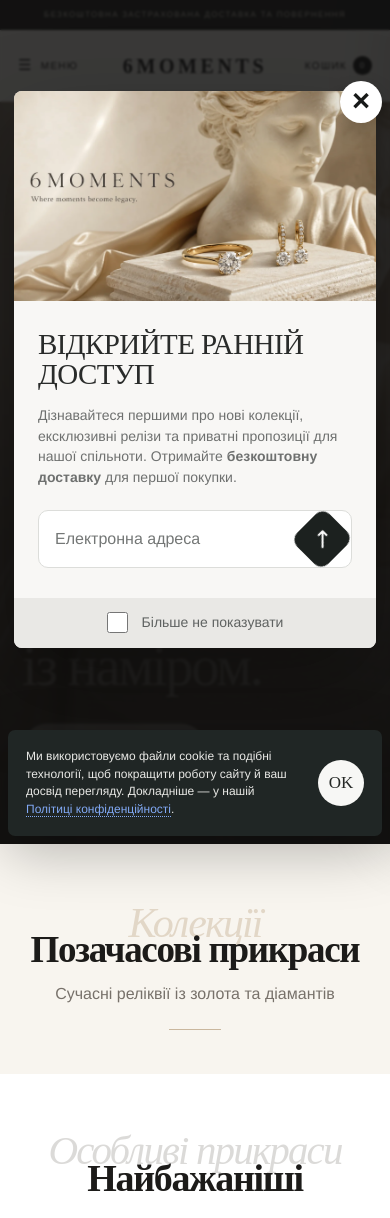
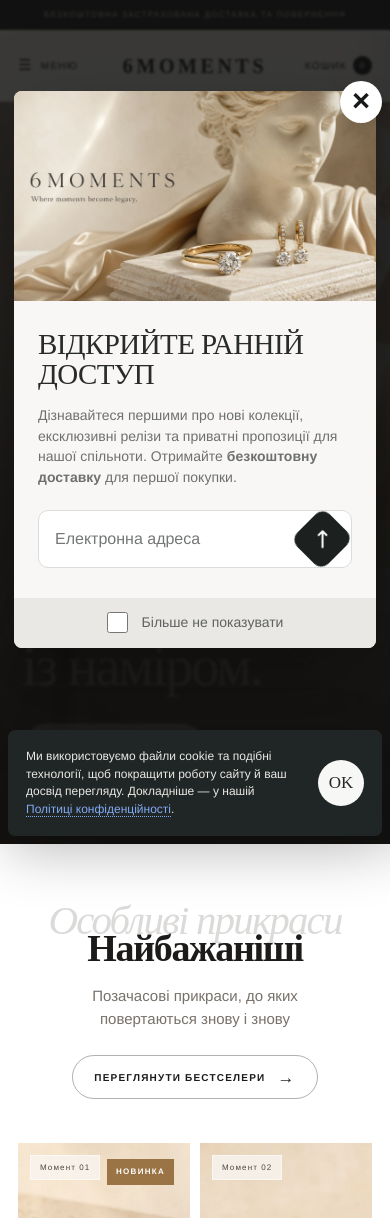
Before and after one commit to jenyaukraine/shopjewel, a Next.js app: page / in a window 390 px wide. Shown: the top 1218 px of the page. Built offline with nearby package versions, Linux system fonts and the light colour scheme.

Commit message:
Remove duplicate storefront heading

```diff
--- a/app/globals.css
+++ b/app/globals.css
@@ -98,11 +98,6 @@
 .hero-controls button + button { border-top: 1px solid rgba(98,92,85,.14); }
 @keyframes hero-copy-in { from { opacity: 0; transform: translateY(13px); } }
 
-.intro { max-width: 920px; min-height: 242px; margin: auto; padding: 66px 40px 52px; position: relative; text-align: center; }
-.intro::after { content: ""; width: 52px; display: block; margin: 28px auto 0; border-top: 1px solid rgba(154,116,69,.48); }
-.intro-script { margin: 0 0 -18px; color: rgba(154,116,69,.23); font: italic 400 clamp(40px,4vw,62px)/1 var(--serif); letter-spacing: -.045em; }
-.intro h2 { position: relative; margin: 0 0 12px; font: 600 clamp(34px,3vw,48px)/1 var(--serif); letter-spacing: -.035em; }
-.intro-copy { max-width: 650px; margin: auto; color: #77716a; font: 16px/1.7 var(--sans); }
 .moments-section { padding: 105px 4vw 125px; background: #f0ebe3; }
 .section-heading { display: flex; justify-content: space-between; align-items: flex-end; margin-bottom: 45px; }
 .section-heading h2 { margin: 9px 0 0; font: 400 clamp(42px, 4vw, 62px)/1 var(--serif); }
@@ -1171,10 +1166,6 @@
   .hero-learn { gap: 6px; font-size: 14px; white-space: nowrap; }
   .hero-pagination { left: 22px; bottom: 25px; }
   .hero-controls { display: none; }
-  .intro { min-height: 220px; padding: 58px 22px 44px; }
-  .intro::after { margin-top: 22px; }
-  .intro-script { margin-bottom: -13px; font-size: 42px; }
-  .intro h2 { font-size: 37px; }
   .moments-section { padding: 75px 18px 90px; }
   .editorial-products { padding-top: 72px; }
   .signature-section { padding-top: 56px; }
--- a/app/storefront.tsx
+++ b/app/storefront.tsx
@@ -718,14 +718,6 @@
         </p>
       </section>
 
-      <section className="intro">
-        <p className="intro-script" aria-hidden="true">Колекції</p>
-        <h2>Позачасові прикраси</h2>
-        <p className="intro-copy">
-          Сучасні реліквії із золота та діамантів
-        </p>
-      </section>
-
       <section className="moments-section editorial-products signature-section" aria-labelledby="products-title">
         <div className="editorial-heading">
           <p className="editorial-script" aria-hidden="true">Особливі прикраси</p>
```
Also changed, not shown: 1 other file (tests, documents, lock files or other folders).
